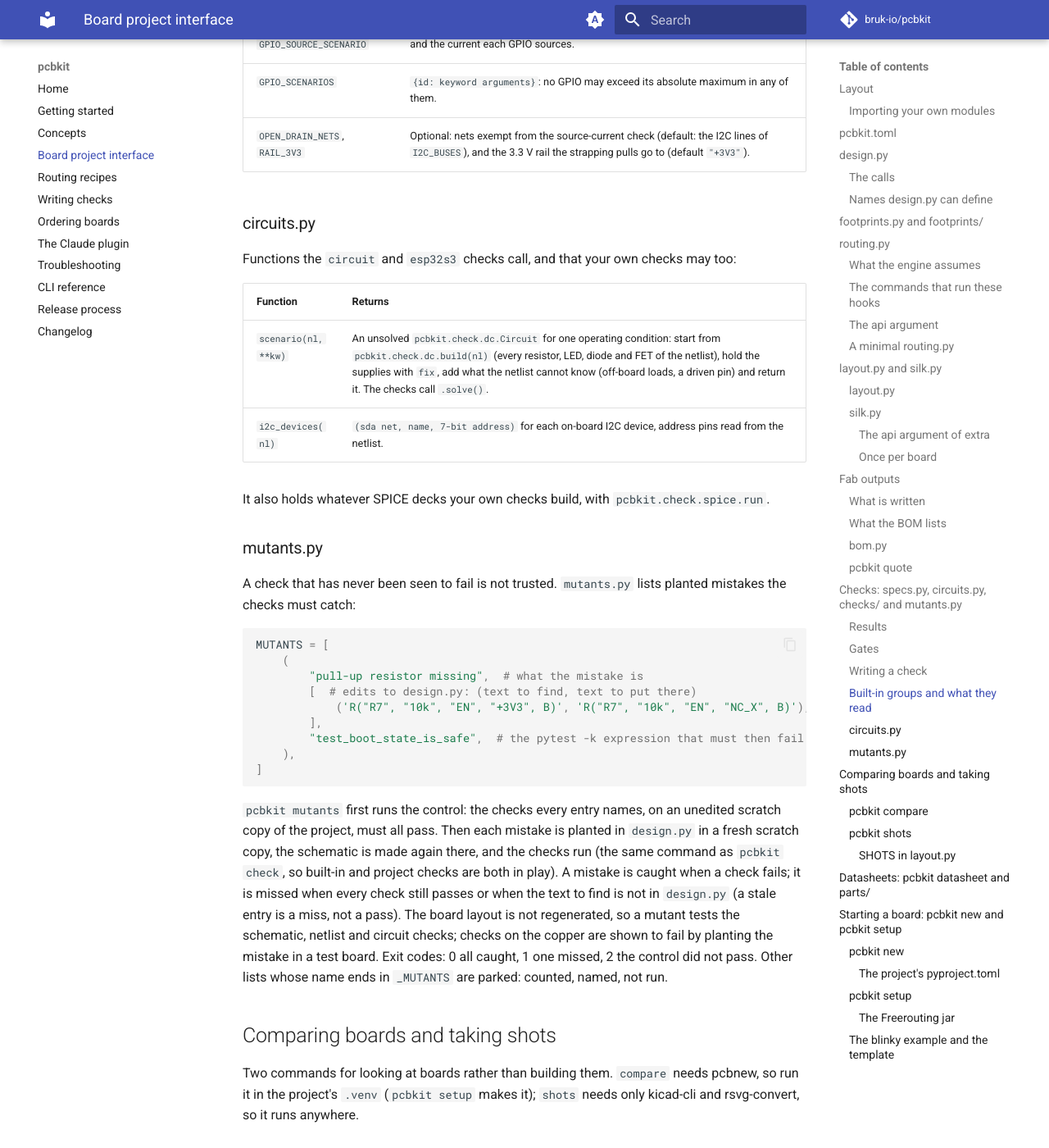
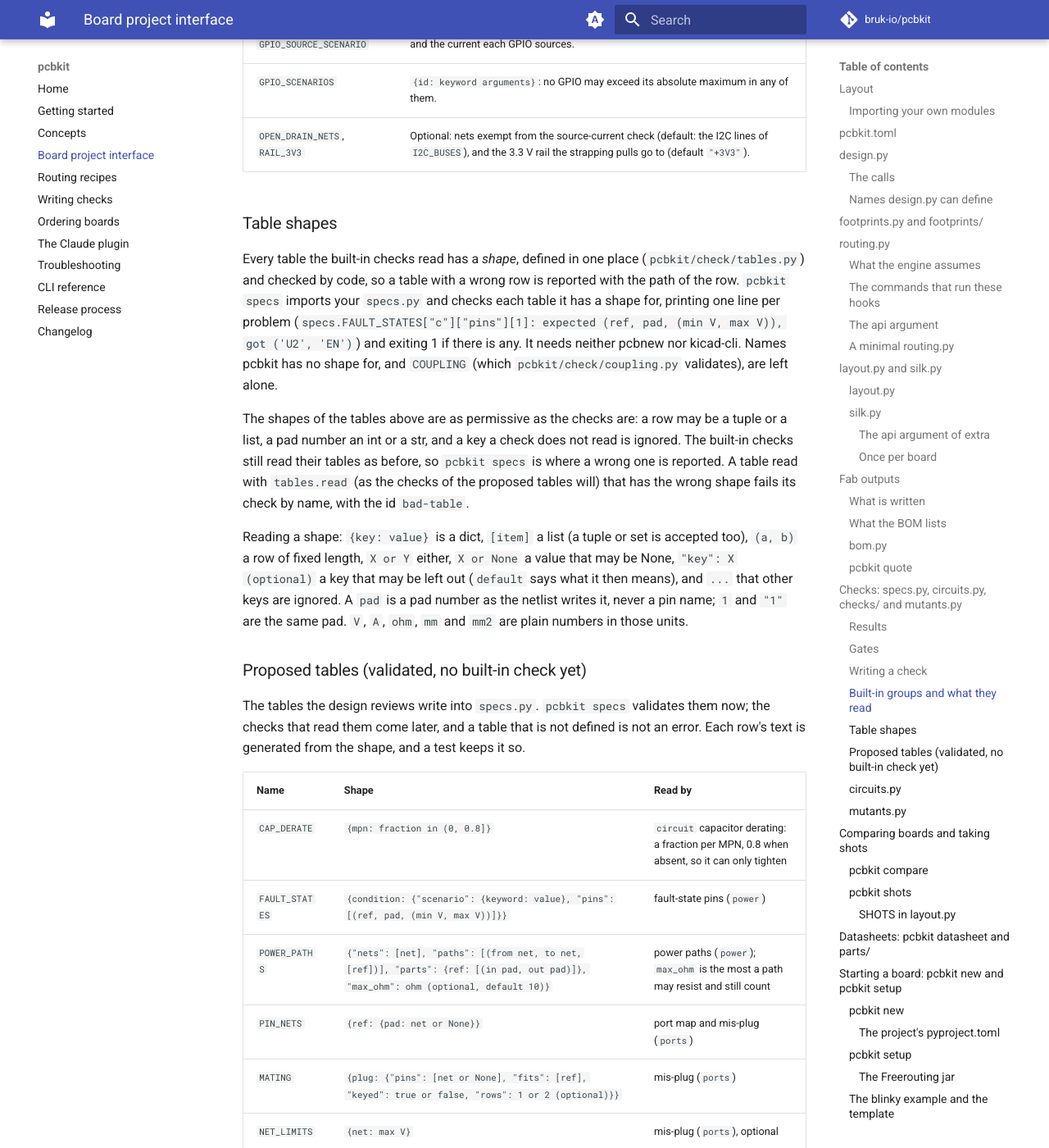
Before and after one commit to bruk-io/pcbkit, an MkDocs documentation site: the page built from docs/project-interface.md, in a window 1280 px wide and 1400 px high, scrolled down 26057 px. Shown: the whole window at 82% size. Built offline with MkDocs 1.6.1 and Material for MkDocs 9.7.7, drawn with Linux system fonts in a browser that asks for light colours; comment, search, counter and statistics services are not loaded; the version menu is left out; some of the changed text lies outside the part shown.

Commit message:
Docs: table shapes and the proposed tables, held to describe(shape)
Co-Authored-By: Claude Sonnet 5.5 <noreply@anthropic.com>
Claude-Session: https://claude.ai/code/session_01THvm9tvPWHJYgds7ZBy65b

```diff
--- a/docs/project-interface.md
+++ b/docs/project-interface.md
@@ -926,6 +926,59 @@ override):
 | `GPIO_SCENARIOS` | `{id: keyword arguments}`: no GPIO may exceed its absolute maximum in any of them. |
 | `OPEN_DRAIN_NETS`, `RAIL_3V3` | Optional: nets exempt from the source-current check (default: the I2C lines of `I2C_BUSES`), and the 3.3 V rail the strapping pulls go to (default `"+3V3"`). |
 
+### Table shapes
+
+Every table the built-in checks read has a *shape*, defined in one place
+(`pcbkit/check/tables.py`) and checked by code, so a table with a wrong row is reported
+with the path of the row. `pcbkit specs` imports your `specs.py` and checks each table
+it has a shape for, printing one line per problem (`specs.FAULT_STATES["c"]["pins"][1]:
+expected (ref, pad, (min V, max V)), got ('U2', 'EN')`) and exiting 1 if there is any.
+It needs neither pcbnew nor kicad-cli. Names pcbkit has no shape for, and `COUPLING`
+(which `pcbkit/check/coupling.py` validates), are left alone.
+
+The shapes of the tables above are as permissive as the checks are: a row may be a tuple
+or a list, a pad number an int or a str, and a key a check does not read is ignored. The
+built-in checks still read their tables as before, so `pcbkit specs` is where a wrong
+one is reported. A table read with `tables.read` (as the checks of the proposed tables
+will) that has the wrong shape fails its check by name, with the id `bad-table`.
+
+Reading a shape: `{key: value}` is a dict, `[item]` a list (a tuple or set is accepted
+too), `(a, b)` a row of fixed length, `X or Y` either, `X or None` a value that may be
+None, `"key": X (optional)` a key that may be left out (`default` says what it then
+means), and `...` that other keys are ignored. A `pad` is a pad number as the netlist
+writes it, never a pin name; `1` and `"1"` are the same pad. `V`, `A`, `ohm`, `mm` and
+`mm2` are plain numbers in those units.
+
+### Proposed tables (validated, no built-in check yet)
+
+The tables the design reviews write into `specs.py`. `pcbkit specs` validates them
+now; the checks that read them come later, and a table that is not defined is not an
+error. Each row's text is generated from the shape, and a test keeps it so.
+
+| Name | Shape | Read by |
+|---|---|---|
+| `CAP_DERATE` | `{mpn: fraction in (0, 0.8]}` | `circuit` capacitor derating: a fraction per MPN, 0.8 when absent, so it can only tighten |
+| `FAULT_STATES` | `{condition: {"scenario": {keyword: value}, "pins": [(ref, pad, (min V, max V))]}}` | fault-state pins (`power`) |
+| `POWER_PATHS` | `{"nets": [net], "paths": [(from net, to net, [ref])], "parts": {ref: [(in pad, out pad)]}, "max_ohm": ohm (optional, default 10)}` | power paths (`power`); `max_ohm` is the most a path may resist and still count |
+| `PIN_NETS` | `{ref: {pad: net or None}}` | port map and mis-plug (`ports`) |
+| `MATING` | `{plug: {"pins": [net or None], "fits": [ref], "keyed": true or false, "rows": 1 or 2 (optional)}}` | mis-plug (`ports`) |
+| `NET_LIMITS` | `{net: max V}` | mis-plug (`ports`), optional |
+| `SEMI_VRATED` | `{mpn: {"vds": V, "vgs": V, "derate": fraction in (0, 0.8] (optional), "pins": {"g": pad, "d": pad, "s": pad} or {"a": pad, "k": pad} (optional)} or {"vrrm": V, "derate": fraction in (0, 0.8] (optional), "pins": {"g": pad, "d": pad, "s": pad} or {"a": pad, "k": pad} (optional)}}` | semiconductor voltage (`power`); `pins` names the pads when the symbol's pins are not G/D/S or A/K |
+| `I2C_EXPECTED` | `{bus: [7-bit address]}` | exact bus scan (`bringup`); the buses should be keys of `I2C_BUSES` (the check says so, this shape does not) |
+| `ENABLE_LINKS` | `{enable net: [(regulator ref, enable pad)]}` | enable links (`power`) |
+| `TEST_POINTS` | `[(net, max ground mm)]` | test points (later) |
+| `PROBE_KEEPAWAY` | `[(name, x0, y0, x1, y1)]` | test points, in layout mm (later) |
+| `REFERENCE_PLANES` | `{net: "top" or "bottom" or ("top" or "bottom", max unreferenced mm)}` | two-layer reference planes (later) |
+| `PART_SPACING` | `[(ref, ref, min mm)]` | placement (later) |
+| `POLARITY_MARKS` | `[ref]` | pin-1 marks (later) |
+| `FIDUCIALS` | `{"min": n, "clearance_mm": mm}` | placement (later) |
+| `BOTTOM_PARTS` | `[ref]` | placement (later) |
+| `EXCLUSIONS` | `[(id, text, [ref pattern], [net])]` | exclusions (later) |
+| `PORT_EDGES` | `{ref: ("top" or "bottom" or "left" or "right", max mm)}` | placement (later) |
+| `CONTACT_RATINGS` | `{ref: {"amps": A per contact, "derate": fraction in (0, 1]}}` | contact current (later) |
+| `HOT_LOOPS` | `[{"name": text, "refs": [ref], "pads": [(ref, pad)], "max_mm2": max mm2}]` | hot-loop area (later); `pads` as (ref, pad) pairs is an inference |
+| `HEIGHT_MAX_MM` | `mm` | height (later) |
+
 ### circuits.py
 
 Functions the `circuit` and `esp32s3` checks call, and that your own checks may too:
```
Also changed, not shown: 1 other file.
